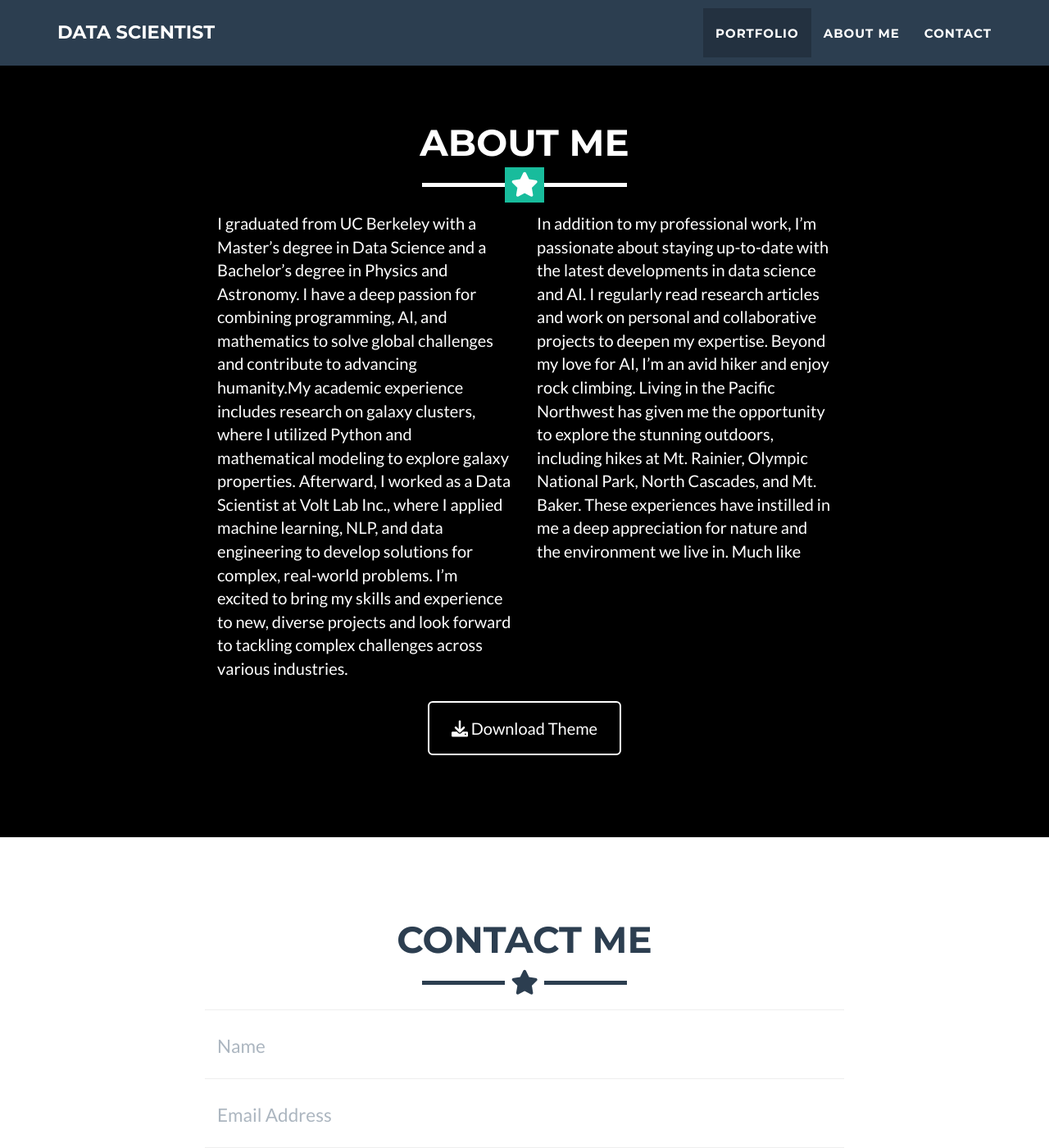
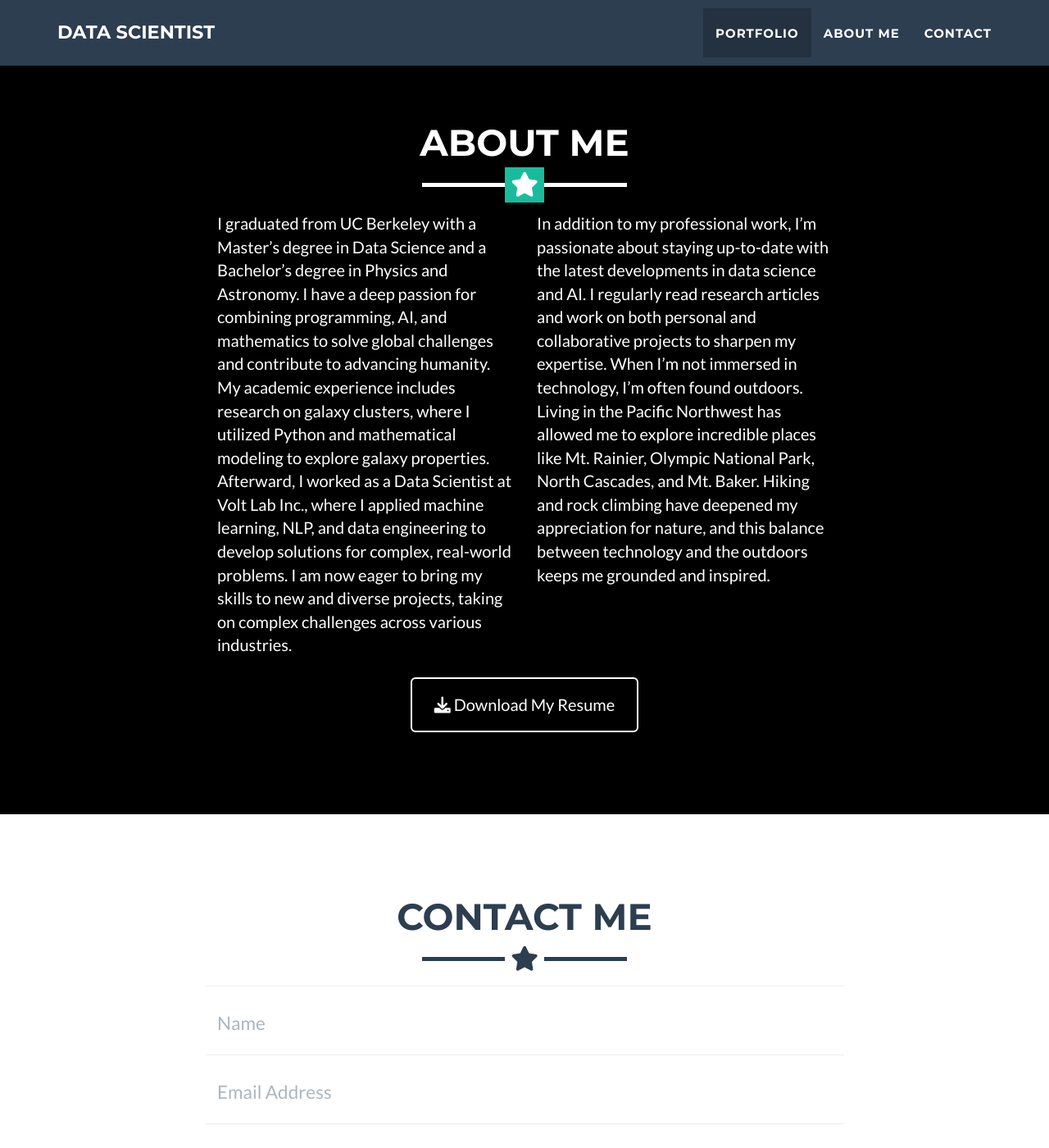
Before and after one commit to Mamesa-El/Mamesa-Portfolio, a Jekyll site: the page built from _posts/2014-07-18-project-1.markdown, in a window 1280 px wide and 1400 px high, scrolled down 1808 px. Shown: the whole window at 82% size. Built offline with Jekyll 4.4.1, drawn with Linux system fonts in a browser that asks for light colours.

Commit message:
Update About Me Page

```diff
--- a/_includes/about.html
+++ b/_includes/about.html
@@ -9,16 +9,17 @@
     </div>
     <div class="row">
       <div class="col-lg-4 col-lg-offset-2">
-        <p> I graduated from UC Berkeley with a Master’s degree in Data Science and a Bachelor’s degree in Physics and Astronomy. I have a deep passion for combining programming, AI, and mathematics to solve global challenges and contribute to advancing humanity.My academic experience includes research on galaxy clusters, where I utilized Python and mathematical modeling to explore galaxy properties. Afterward, I worked as a Data Scientist at Volt Lab Inc., where I applied machine learning, NLP, and data engineering to develop solutions for complex, real-world problems. I’m excited to bring my skills and experience to new, diverse projects and look forward to tackling complex challenges across various industries.
+        <p>   I graduated from UC Berkeley with a Master’s degree in Data Science and a Bachelor’s degree in Physics and Astronomy. I have a deep passion for combining programming, AI, and mathematics to solve global challenges and contribute to advancing humanity. My academic experience includes research on galaxy clusters, where I utilized Python and mathematical modeling to explore galaxy properties. Afterward, I worked as a Data Scientist at Volt Lab Inc., where I applied machine learning, NLP, and data engineering to develop solutions for complex, real-world problems. I am now eager to bring my skills to new and diverse projects, taking on complex challenges across various industries.
         </p>
       </div>
       <div class="col-lg-4">
-        <p> In addition to my professional work, I’m passionate about staying up-to-date with the latest developments in data science and AI. I regularly read research articles and work on personal and collaborative projects to deepen my expertise. Beyond my love for AI, I’m an avid hiker and enjoy rock climbing. Living in the Pacific Northwest has given me the opportunity to explore the stunning outdoors, including hikes at Mt. Rainier, Olympic National Park, North Cascades, and Mt. Baker. These experiences have instilled in me a deep appreciation for nature and the environment we live in. Much like
+        <p>     In addition to my professional work, I’m passionate about staying up-to-date with the latest developments in data science and AI. I regularly read research articles and work on both personal and collaborative projects to sharpen my expertise. When I’m not immersed in technology, I’m often found outdoors. Living in the Pacific Northwest has allowed me to explore incredible places like Mt. Rainier, Olympic National Park, North Cascades, and Mt. Baker. Hiking and rock climbing have deepened my appreciation for nature, and this balance between technology and the outdoors keeps me grounded and inspired.
+
            </p>
       </div>
       <div class="col-lg-8 col-lg-offset-2 text-center">
         <a href="https://github.com/jeromelachaud/freelancer-theme" class="btn btn-lg btn-outline">
-          <i class="fa fa-download"></i> Download Theme
+          <i class="fa fa-download"></i> Download My Resume
         </a>
       </div>
     </div>
```
